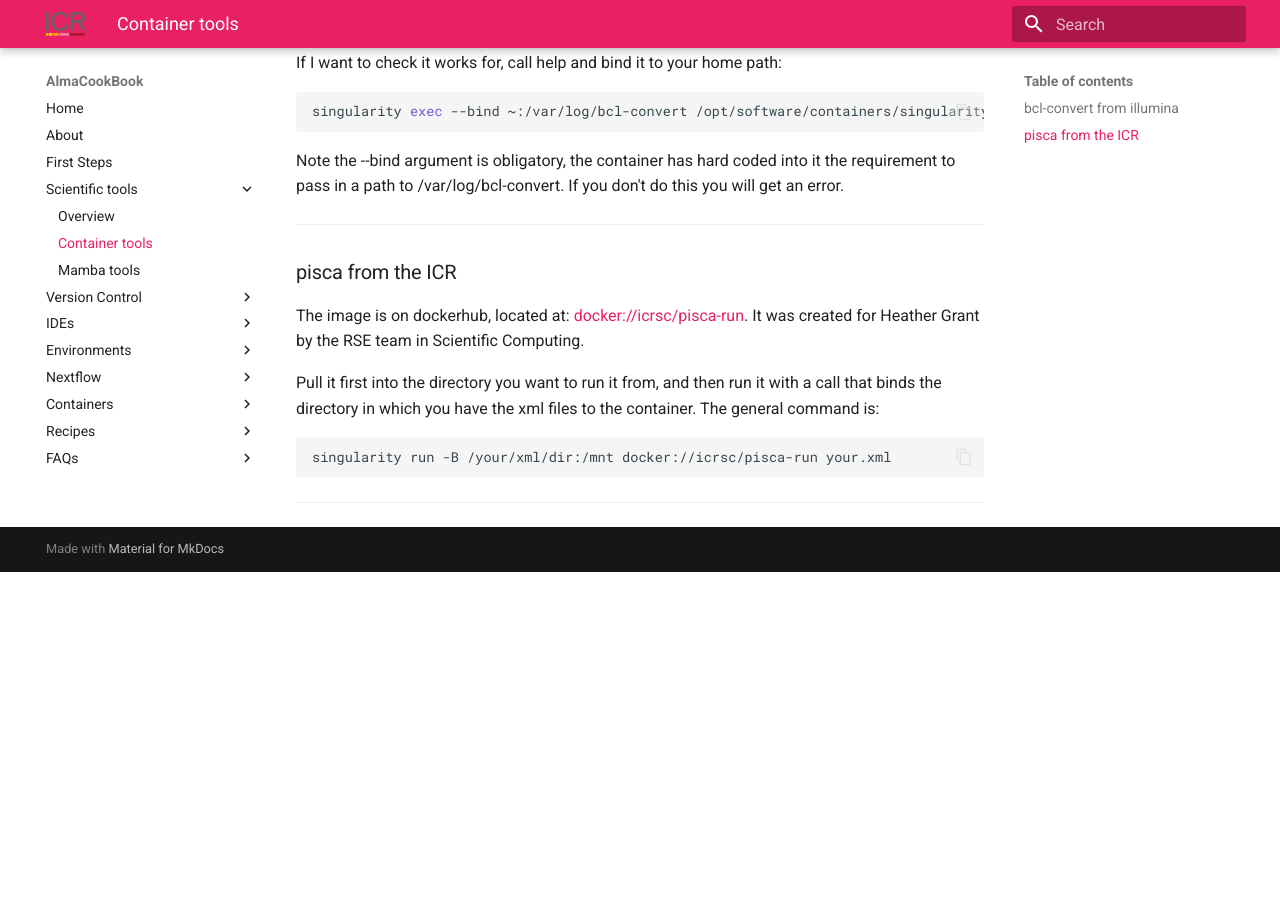
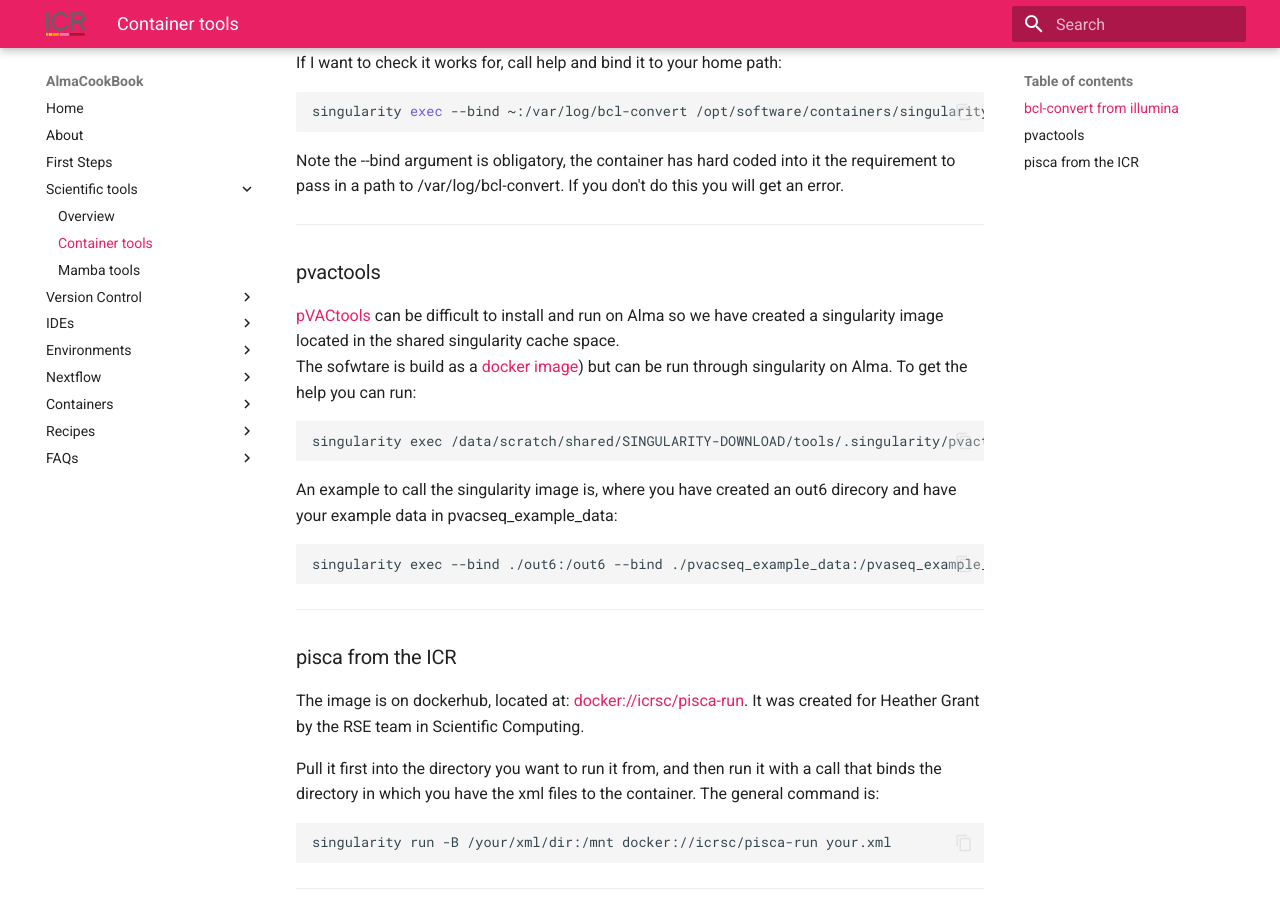
Before and after one commit to AlmaCookBook/AlmaCookBook.github.io, an MkDocs documentation site: the page built from docs/tools/container-tools.md, in a window 1280 px wide and 900 px high, scrolled down 568 px. Built offline with MkDocs 1.6.1 and Material for MkDocs 9.7.7, drawn with Linux system fonts in a browser that asks for light colours; before the commit the page ends 1140 px from its top, so only the background shows below that.

Commit message:
Update container-tools.md

````diff
--- a/docs/tools/container-tools.md
+++ b/docs/tools/container-tools.md
@@ -23,6 +23,20 @@ Note the --bind argument is obligatory, the container has hard coded into it the
 
 ---
 
+### pvactools
+[pVACtools](https://pvactools.readthedocs.io/en/latest/install.html) can be difficult to install and run on Alma so we have created a singularity image located in the shared singularity cache space.
+The sofwtare is build as a [docker image](https://pvactools.readthedocs.io/en/latest/pvacseq/getting_started.html#pvacseq-docker)) but can be run through singularity on Alma. To get the help you can run:
+```
+singularity exec /data/scratch/shared/SINGULARITY-DOWNLOAD/tools/.singularity/pvactools_latest.sif pvacseq run -h
+```
+
+An example to call the singularity image is, where you have created an out6 direcory and have your example data in pvacseq_example_data:
+```
+singularity exec --bind ./out6:/out6 --bind ./pvacseq_example_data:/pvaseq_example_data pvactools_latest.sif pvacseq run pvacseq_example_data/annotated.expression.vcf.gz HCC1395_TUMOR_DNA HLA-A*29:02,HLA-B*45:01,DRB1*04:05 all out6 -e1 8,9,10 -e2 15
+```
+
+---
+
 ### pisca from the ICR
 The image is on dockerhub, located at: [docker://icrsc/pisca-run](https://hub.docker.com/repository/docker/icrsc/pisca-run/general).  It was created for Heather Grant by the RSE team in Scientific Computing.
 
````
